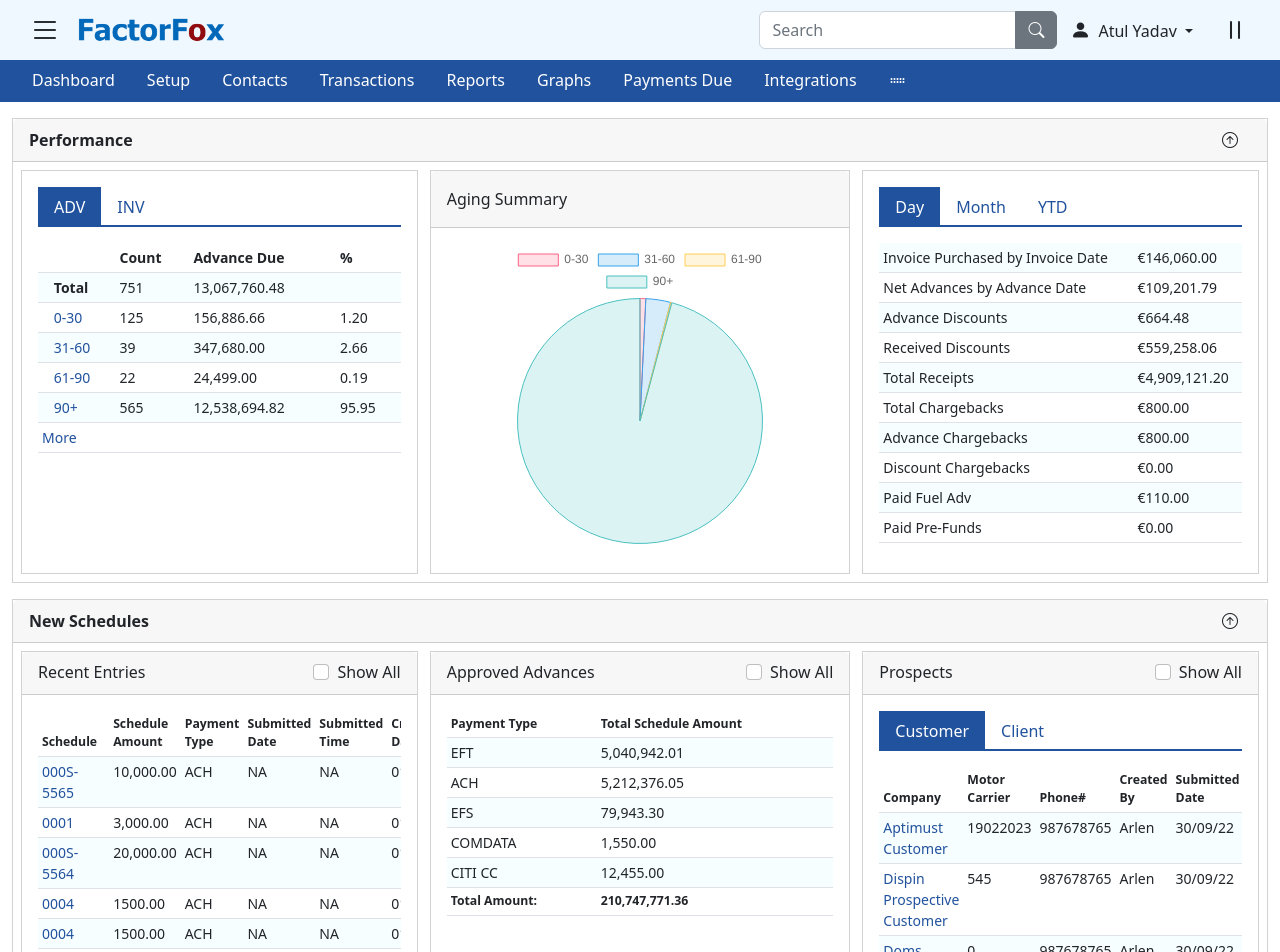
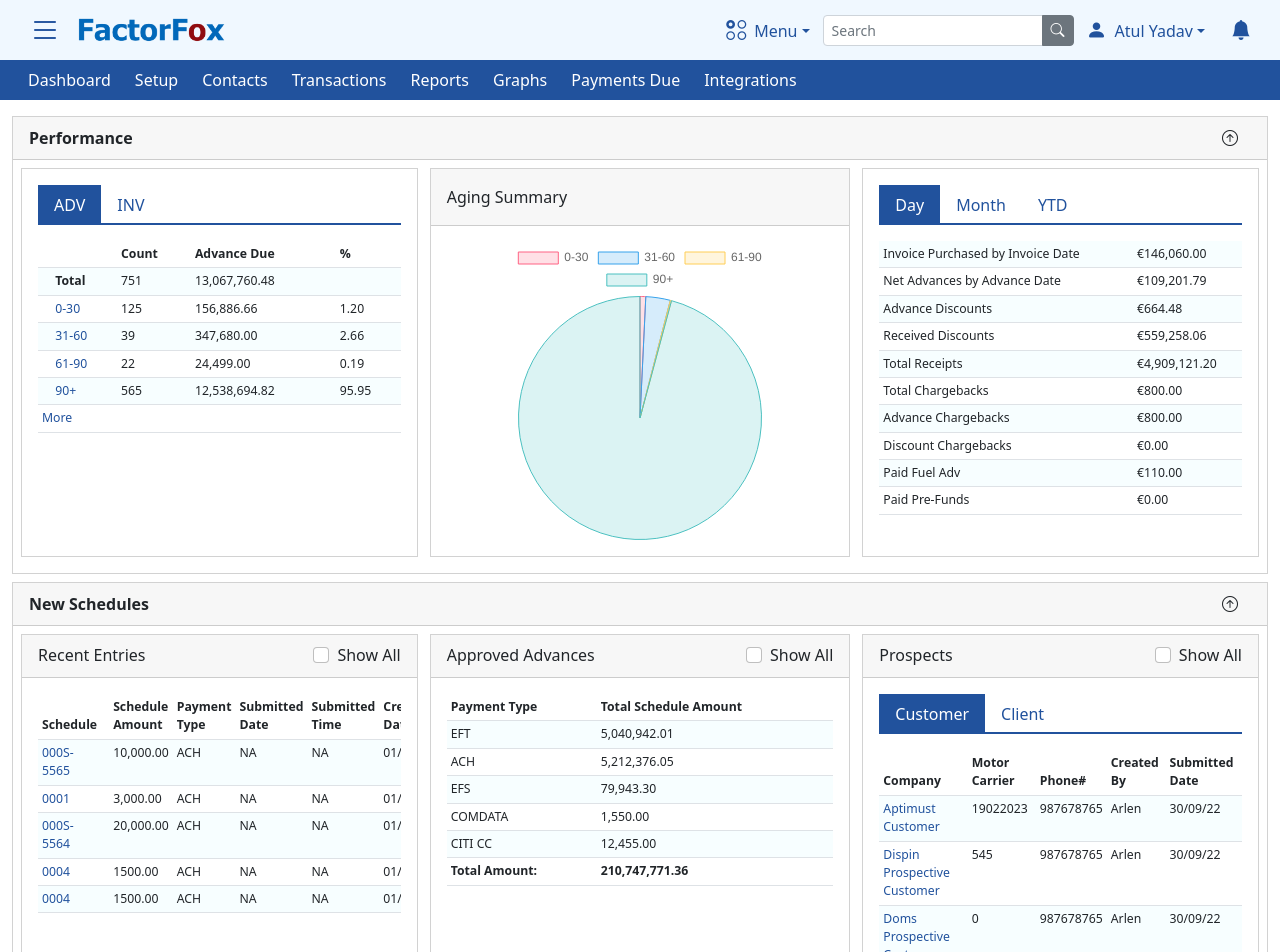
Before and after one commit to skypears/FactorFox-Dashboard, a React (Vite) app: page / in a window 1280 px wide. Shown: the top 952 px of the page. Built offline with nearby package versions, Linux system fonts and the light colour scheme.

Commit message:
---added menu and responsive

```diff
--- a/package.json
+++ b/package.json
@@ -16,10 +16,12 @@
     "react": "^18.2.0",
     "react-chartjs-2": "^5.2.0",
     "react-dom": "^18.2.0",
+    "react-responsive": "^9.0.2",
     "reactstrap": "^9.1.5",
     "sass": "^1.58.0"
   },
   "devDependencies": {
+    "@fortawesome/fontawesome-free": "^5.15.4",
     "@types/react": "^18.0.26",
     "@types/react-dom": "^18.0.9",
     "@vitejs/plugin-react": "^3.0.0",
--- a/src/App.scss
+++ b/src/App.scss
@@ -2,6 +2,7 @@
     --bs-primary-rgb: #21529d !important;
     --bs-card-border-radius: 0 !important;
     --bs-link-color: var(--bs-primary-rgb) !important;
+    --bs-link-hover-color: #900b0f !important;
 }
 
 body {
@@ -89,9 +90,6 @@ table a {
     padding: 0 1rem;
 }
 
-.logo-section img {
-    height: 30px;
-}
 
 .search-section {
     max-width: 300px;
@@ -113,12 +111,16 @@ table a {
     padding-right: 1rem !important;
 }
 
-.theme-nav ul.nav {
+.theme-nav {
     background-color: var(--bs-primary-rgb);
+    ul.nav {
+
 
     .nav-link {
         color: #fff;
         font-weight: 500;
+        padding-left: 0.75rem;
+        padding-right: 0.75rem;
     }
 
     .nav-link:hover {
@@ -137,6 +139,7 @@ table a {
         }
     }
 }
+}
 
 .dropdown.show .dropdown-toggle::after {
     transform: rotate(180deg);
@@ -152,9 +155,13 @@ table a {
     border-color: transparent;
 }
 
-.dropdown-menu {
-    border-radius: 0 !important;
+.dropdown {
+    .dropdown-menu {
+        border-radius: 0 !important;
+
+    }
 }
+
 
 .accordion-button:focus {
     z-index: 3;
@@ -213,13 +220,19 @@ table a {
         background-color: rgb(224, 224, 224);
     }
 }
-@media only screen and (min-width:767.98px){
+
+@media only screen and (min-width:767.98px) {
     .row {
-        --bs-gutter-y:0.5rem;
-        .col-lg-4:not(:first-child):not(:last-child) {
+        --bs-gutter-y: 0.5rem;
+    }
+}
+
+@media (min-width:1200px) {
+
+    .col-lg-4:not(:first-child):not(:last-child),
+    .col-xl-4:not(:first-child):not(:last-child) {
         padding-left: 0;
         padding-right: 0;
-    }
     }
 }
 
@@ -228,3 +241,11 @@ table a {
         padding: 0;
     }
 }
+
+.card-header {
+    border-radius: 0 !important;
+}
+
+.row>* {
+    padding-bottom: 0.5rem;
+}
--- a/src/components/Main/CompanyLogo.jsx
+++ b/src/components/Main/CompanyLogo.jsx
@@ -1,25 +1,22 @@
 import React from 'react'
+import { useMediaQuery } from "react-responsive";
 
-const CompanyLogo = ({height}) => {
+const CompanyLogo = ({ height, shrinkOnSmallScreen }) => {
+  const below576 = useMediaQuery({ query: "(max-width: 576px)" });
+  // set  default height to 30px using default props
+  height = height || "30";
   const logourl = "./assets/images/fflogo.png";
-  const slimlgo = "./assets/images/logo-slim.png";
+  const logoalt = "./assets/images/logo-slim.png";
 
   return (
     <>
-      <img
-        src={logourl}
-        className="img-fluid d-none d-sm-block"
-        alt="company-logo"
-        height={height}
-      />
-      <img
-        src={slimlgo}
-        className="img-fluid d-block d-sm-none"
-        alt="company-logo"
-        height={height}
-      />
+      {below576 && shrinkOnSmallScreen ? (
+        <img src={logoalt} alt="company-logo" height={height} />
+      ) : (
+        <img src={logourl} alt="company-logo" height={height} />
+      )}
     </>
   );
-}
+};
 
 export default CompanyLogo
--- a/src/components/Main/Content.jsx
+++ b/src/components/Main/Content.jsx
@@ -42,15 +42,15 @@ const Content = () => {
   };
   return (
     <div className="content">
-      <Container fluid>
+      <Container fluid className="pt-3">
         <RowSection headerName="Performance">
-          <Col md={6} lg={4}>
+          <Col xl={4} md={6}>
             <ColumnSection>
               <TabColumn tabTitles={["ADV", "INV"]}>
                 <Row>
                   <Col sm="12" className="pt-3">
                     <Table striped responsive size="sm" className="small">
-                      <thead>
+                      <thead className="small">
                         <tr>
                           <th className="text-left"></th>
                           <th className="text-left"></th>
@@ -60,7 +60,7 @@ const Content = () => {
                           <th className="text-right">%</th>
                         </tr>
                       </thead>
-                      <tbody>
+                      <tbody className="small">
                         <tr
                           ng-if="!showCustomfield('CapitalNow')"
                           className="ng-scope"
@@ -315,19 +315,19 @@ const Content = () => {
               </TabColumn>
             </ColumnSection>
           </Col>
-          <Col md={6} lg={4}>
+          <Col xl={4} md={6}>
             <PieChartColumn
               title="Aging Summary"
               chartData={chartData}
             ></PieChartColumn>
           </Col>
-          <Col md={6} lg={4}>
+          <Col xl={4} md={6}>
             <ColumnSection>
               <TabColumn tabTitles={["Day", "Month", "YTD"]}>
                 <Row>
                   <Col sm="12" className="pt-3">
                     <Table striped responsive size="sm" className="small">
-                      <tbody>
+                      <tbody className="small">
                         <tr>
                           <td>Invoice Purchased by Invoice Date</td>
                           <td className="text-right">€146,060.00</td>
@@ -379,7 +379,7 @@ const Content = () => {
           </Col>
         </RowSection>
         <RowSection headerName="New Schedules">
-          <Col md={6} lg={4}>
+          <Col xl={4} md={6}>
             <ColumnSection title="Recent Entries">
               <Table striped responsive size="sm" className="small">
                 <thead className="small">
@@ -393,7 +393,7 @@ const Content = () => {
                     <th>Created Date</th>
                   </tr>
                 </thead>
-                <tbody>
+                <tbody className="small">
                   <tr>
                     <td>
                       <a href="#">000S-5565</a>
@@ -453,7 +453,7 @@ const Content = () => {
               </Table>
             </ColumnSection>
           </Col>
-          <Col md={6} lg={4}>
+          <Col xl={4} md={6}>
             <ColumnSection title="Approved Advances">
               <Table striped responsive size="sm" className="small">
                 <thead className="small">
@@ -462,7 +462,7 @@ const Content = () => {
                     <th>Total Schedule Amount</th>
                   </tr>
                 </thead>
-                <tbody>
+                <tbody className="small">
                   <tr>
                     <td>EFT</td>
                     <td>5,040,942.01</td>
@@ -493,7 +493,7 @@ const Content = () => {
               </Table>
             </ColumnSection>
           </Col>
-          <Col md={6} lg={4}>
+          <Col xl={4} md={6}>
             <ColumnSection title="Prospects">
               <TabColumn tabTitles={["Customer", "Client"]}>
                 <TabPane tabId="1">
@@ -509,7 +509,7 @@ const Content = () => {
                             <th>Submitted Date</th>
                           </tr>
                         </thead>
-                        <tbody>
+                        <tbody className="small">
                           <tr>
                             <td>
                               <a href="#">Aptimust Customer </a>
@@ -521,7 +521,6 @@ const Content = () => {
                           </tr>
                           <tr>
                             <td>
-
                               <a href="#">Dispin Prospective Customer</a>
                             </td>
                             <td>545</td>
@@ -531,7 +530,6 @@ const Content = () => {
                           </tr>
                           <tr>
                             <td>
-
                               <a href="#">Doms Prospective Customer</a>
                             </td>
                             <td>0</td>
@@ -541,7 +539,6 @@ const Content = () => {
                           </tr>
                           <tr>
                             <td>
-
                               <a href="#">dsfds</a>
                             </td>
                             <td></td>
@@ -551,7 +548,6 @@ const Content = () => {
                           </tr>
                           <tr>
                             <td>
-
                               <a href="#">Aptimust Customer</a>
                             </td>
                             <td></td>
@@ -577,7 +573,7 @@ const Content = () => {
                             <th>Submitted Date</th>
                           </tr>
                         </thead>
-                        <tbody>
+                        <tbody className="small">
                           <tr>
                             <td>
                               <a href="#">Aptimust Customer </a>
@@ -589,7 +585,6 @@ const Content = () => {
                           </tr>
                           <tr>
                             <td>
-
                               <a href="#">Dispin Prospective Customer</a>
                             </td>
                             <td>545</td>
@@ -599,7 +594,6 @@ const Content = () => {
                           </tr>
                           <tr>
                             <td>
-
                               <a href="#">Doms Prospective Customer</a>
                             </td>
                             <td>0</td>
@@ -616,7 +610,6 @@ const Content = () => {
             </ColumnSection>
           </Col>
         </RowSection>
-
       </Container>
     </div>
   );
--- a/src/components/Main/Header.jsx
+++ b/src/components/Main/Header.jsx
@@ -10,19 +10,51 @@ import {
   Button,
   NavItem,
   NavLink,
-
 } from "reactstrap";
-import {LeftSidebar, CompanyLogo, RightSideBar} from "../Main";
+import { LeftSidebar, CompanyLogo, RightSideBar } from "../Main";
+const mainMenuItems = [
+  { name: "Let's Chat", icon: "chat" },
+  { name: "Calender", icon: "calendar" },
+  { name: "Bank Files", icon: "clipboard" },
+  { name: "QuickBooks", icon: "file-earmark" },
+  { name: "Generate Ticket", icon: "ticket" },
+  { name: "Ticket Status", icon: "calendar2-check" },
+  { name: "Releases", icon: "arrow-counterclockwise" },
+  { name: "Settings", icon: "gear-fill" },
+  { name: "Logout", icon: "box-arrow-right" },
+];
 const Header = (args) => {
-
   return (
     <div className="header-section">
       <div className="logo-section d-flex align-items-center">
         <LeftSidebar icon={"list"} />
-        <CompanyLogo />
+        <CompanyLogo height={30} shrinkOnSmallScreen />
       </div>
-      <div className="search-section ms-auto d-none d-md-block">
-        <InputGroup>
+      <div className="main-menu ms-auto position-relative">
+        <Nav>
+          <UncontrolledDropdown nav direction="down">
+            <DropdownToggle caret color="link" className="text-start ">
+              <span className="pe-none">
+                <i className="bi bi-ui-radios-grid pe-2 fs-5"></i>
+                <span className="">
+                  <span className="d-none d-md-inline">Menu</span>
+                </span>
+              </span>
+            </DropdownToggle>
+
+            <DropdownMenu end className="py-0">
+              {mainMenuItems.map(({ icon, name }, index) => (
+                <DropdownItem key={index} className="py-2 d-flex border-bottom">
+                  <i className={`pe-2 bi bi-${icon}`}></i>
+                  <span>{name}</span>
+                </DropdownItem>
+              ))}
+            </DropdownMenu>
+          </UncontrolledDropdown>
+        </Nav>
+      </div>
+      <div className="search-section d-none d-md-block">
+        <InputGroup size="sm">
           <Input placeholder="Search" />
           <Button>
             <i className="bi bi-search"></i>
@@ -32,21 +64,28 @@ const Header = (args) => {
       <div className="menu-section">
         <Nav>
           <UncontrolledDropdown nav direction="down">
-            <DropdownToggle caret color="transparent" className="text-start ">
+            <DropdownToggle caret color="link" className="text-start ">
               <span className="pe-none">
                 <i className="bi bi-person-fill pe-2 fs-5"></i>
                 <span className="">
-                  <span className="d-none d-md-inline">Atul Yadav </span>
+                  <span className="d-none d-md-inline">Atul Yadav</span>
                 </span>
               </span>
             </DropdownToggle>
-            <RightSideBar icon={"pause"} />
-            <DropdownMenu {...args}>
-              <DropdownItem>Some Action</DropdownItem>
-              <DropdownItem>Dropdown Item Text</DropdownItem>
+
+            <DropdownMenu end className="py-0">
+              <DropdownItem className="py-2 d-flex border-bottom">
+                Some Action
+              </DropdownItem>
+              <DropdownItem className="py-2 d-flex border-bottom">
+                Dropdown Item Text
+              </DropdownItem>
             </DropdownMenu>
           </UncontrolledDropdown>
         </Nav>
+      </div>
+      <div className="right-sidebar-section">
+        <RightSideBar icon={"bell-fill"} />
       </div>
     </div>
   );
--- a/src/components/Main/LeftSidebar.jsx
+++ b/src/components/Main/LeftSidebar.jsx
@@ -17,7 +17,7 @@ const LeftSidebar = ({ icon }) => {
   return (
     <div>
       <Button
-        color="transparent"
+        color="link"
         className="fs-2"
         onClick={() => {
           setShow(true);
@@ -37,7 +37,7 @@ const LeftSidebar = ({ icon }) => {
             setShow(false);
           }}
         >
-          <CompanyLogo height={30} />
+          <CompanyLogo />
         </OffcanvasHeader>
         <OffcanvasBody>
           <Nav vertical>
--- a/src/components/Main/NavigationBar.jsx
+++ b/src/components/Main/NavigationBar.jsx
@@ -1,4 +1,5 @@
-import React, {useState} from "react";
+import React from "react";
+import { useMediaQuery } from "react-responsive";
 import {
   Nav,
   NavItem,
@@ -11,6 +12,7 @@ import {
 } from "reactstrap";
 
 const NavigationBar = (args) => {
+  const media768 = useMediaQuery({ query: "(min-width: 768px)" });
   const navitems = [
     "Dashboard",
     "Setup",
@@ -25,6 +27,8 @@ const NavigationBar = (args) => {
   return (
     <div className="theme-nav">
       <Nav className="ps-3">
+        {media768 ? (
+          <>
             {navitems.map((item, index) => (
               <NavItem key={index}>
                 <NavLink active href="#">
@@ -32,15 +36,24 @@ const NavigationBar = (args) => {
                 </NavLink>
               </NavItem>
             ))}
+
+          </>
+        ) : (
           <UncontrolledDropdown nav direction="down">
-          <DropdownToggle color="transparent" className="text-white nav-link">
-            <i className="bi bi-grip-horizontal pe-none"></i>
+            <DropdownToggle
+              caret
+              color="transparent"
+              className="text-white nav-link"
+            >
+              Header Menu
             </DropdownToggle>
-          <DropdownMenu {...args}>
-            <DropdownItem>Some Action</DropdownItem>
-            <DropdownItem>Dropdown Item Text</DropdownItem>
+            <DropdownMenu>
+              {navitems.map((item, index) => (
+                <DropdownItem key={index}>{item}</DropdownItem>
+              ))}
             </DropdownMenu>
           </UncontrolledDropdown>
+        )}
       </Nav>
     </div>
   );
--- a/src/components/Main/PieChartColumn.jsx
+++ b/src/components/Main/PieChartColumn.jsx
@@ -9,7 +9,7 @@ const PieChartColumn = ({ title, chartData }) => {
       <CardHeader className="pt-3">
         <CardTitle className="mb-2">{title}</CardTitle>
       </CardHeader>
-      <CardBody>
+      <CardBody className='overflow-scroll'>
         <Pie
           data={chartData}
           style={{ maxHeight: "360px" }}
--- a/src/components/Main/RightSideBar.jsx
+++ b/src/components/Main/RightSideBar.jsx
@@ -1,13 +1,13 @@
 import React , { useState } from 'react'
 import { Button, Offcanvas, OffcanvasHeader, OffcanvasBody, Nav, NavItem, NavLink } from 'reactstrap'
 
-const RightSideBar = ({icon}) => {
+const RightSideBar = ({icon, className}) => {
   const [show, setShow] = useState(false);
   return (
     <>
       <Button
-              color="transparent"
-        className="fs-2"
+              color="link"
+        className={`fs-5 ${className}`}
 
         onClick={() => {
           setShow(true);
--- a/src/components/Main/RowSection.jsx
+++ b/src/components/Main/RowSection.jsx
@@ -7,7 +7,7 @@ const RowSection = ({ headerName, children }) => {
   const [isOpen, setIsOpen] = useState(true);
 
   return (
-    <Row className="pt-3 row-section" id={hid+'-row-section'}>
+    <Row className="row-section" id={hid+'-row-section'}>
       <Col sm="12">
         <Card>
           <CardHeader
--- a/src/main.jsx
+++ b/src/main.jsx
@@ -2,9 +2,9 @@ import React from 'react'
 import ReactDOM from 'react-dom/client'
 import 'bootstrap/dist/css/bootstrap.min.css'
 import "bootstrap-icons/font/bootstrap-icons.css";
+import '@fortawesome/fontawesome-free/css/all.min.css'
+
 import App from './App'
-
-
 
 ReactDOM.createRoot(document.getElementById('root')).render(
     <App />,
```
Also changed, not shown: 1 other file (tests, documents, lock files or other folders). Lines whose indentation alone changed are shown as unchanged.
